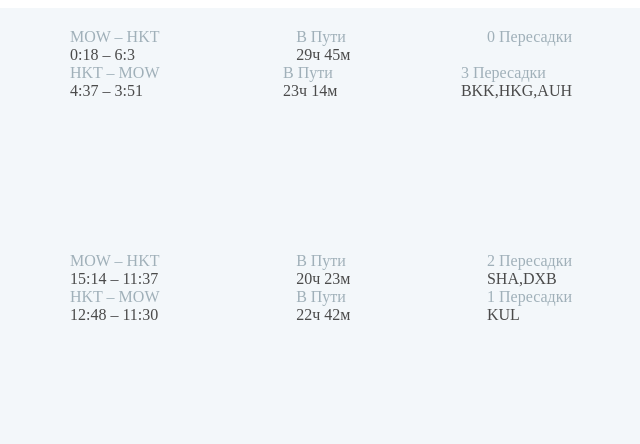
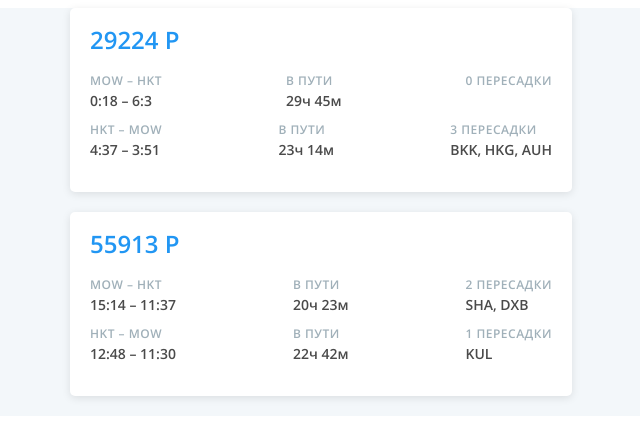
Before and after one commit to fatawesome/salo-test, a React app: page / in a window 1280 px wide. Shown: the top 444 px of the page, without its empty margins (319-959 px from the left). Built offline with nearby package versions, Linux system fonts and the light colour scheme.

Commit message:
add Open Sans font & fix obvious styling stuff

```diff
--- a/src/app/App.tsx
+++ b/src/app/App.tsx
@@ -1,14 +1,52 @@
 import React from 'react';
-import { ThemeProvider } from 'styled-components';
+import { createGlobalStyle, ThemeProvider } from 'styled-components';
 
 import { aviasalesTheme } from '../theme/theme';
 import SearchPage from './SearchPage';
 
+import openSansRegularWoff2 from '../assets/fonts/open-sans-v23-latin_cyrillic-regular.woff2';
+import openSans600Woff2 from '../assets/fonts/open-sans-v23-latin_cyrillic-600.woff2';
+
+const GlobalStyle = createGlobalStyle`
+  /* open-sans-regular - latin_cyrillic */
+  @font-face {
+    font-family: 'Open Sans';
+    font-style: normal;
+    font-weight: 400;
+    src: local(''),
+    url('${openSansRegularWoff2}') format('woff2');
+  }
+
+  /* open-sans-600 - latin_cyrillic */
+  @font-face {
+    font-family: 'Open Sans';
+    font-style: normal;
+    font-weight: 600;
+    src: local(''),
+    url('${openSans600Woff2}') format('woff2');
+  }
+
+  body {
+    font-family: 'Open Sans', sans-serif;
+    font-style: normal;
+    font-weight: 600;
+    font-size: 12px;
+    line-height: 20px;
+  }
+
+  * {
+    box-sizing: border-box;
+  }
+`
+
 const App: React.FC = () => {
   return (
-    <ThemeProvider theme={aviasalesTheme}>
-      <SearchPage />
-    </ThemeProvider>
+    <>
+      <GlobalStyle />
+      <ThemeProvider theme={aviasalesTheme}>
+        <SearchPage />
+      </ThemeProvider>
+    </>
   )
 }
 
--- a/src/app/SearchPage.tsx
+++ b/src/app/SearchPage.tsx
@@ -8,22 +8,32 @@ interface SearchPageProps {
   className?: string
 }
 
-const SearchPage: React.FC<SearchPageProps> = ({ className }) => {
-  return (
-    <main className={className}>
-      {tickets.map(ticket => {
-        return <Ticket ticket={ticket} key={ticket.carrier} /> // TODO: lol that's a bad key.
-      })}
-    </main>
-  )
-}
-
-const StyledSearchPage = styled(SearchPage)`
-  background-color: #F3F7FA;
+const TicketsWrapper = styled.div`
+  width: 100%;
   display: flex;
   flex-direction: column;
   justify-content: center;
   align-items: center;
 `
 
+const StyledTicket = styled(Ticket)`
+  margin-bottom: 20px;
+`
+
+const SearchPage: React.FC<SearchPageProps> = ({ className }) => {
+  return (
+    <div className={className}>
+      <TicketsWrapper>
+        {tickets.map(ticket => {
+          return <StyledTicket ticket={ticket} key={ticket.carrier} />; // TODO: lol that's a bad key.
+        })}
+      </TicketsWrapper>
+    </div>
+  )
+}
+
+const StyledSearchPage = styled(SearchPage)`
+  background-color: #F3F7FA;
+`
+
 export default StyledSearchPage;
--- a/src/components/Ticket/LabeledInfo/LabeledInfo.tsx
+++ b/src/components/Ticket/LabeledInfo/LabeledInfo.tsx
@@ -6,9 +6,17 @@ type LabeledInfoProps = LabeledInformation & { className?: string };
 
 const Label = styled.span`
   color: ${props => props.theme.colors.textSecondary};
+  font-size: 12px;
+  line-height: 18px;
+  text-transform: uppercase;
+  letter-spacing: 0.5px;
+  font-style: normal;
 `;
+
 const Information = styled.span`
   color: ${props => props.theme.colors.textPrimary};
+  font-size: 14px;
+  line-height: 21px;
 `;
 
 const LabeledInfo: React.FC<LabeledInfoProps> = (props) => {
@@ -22,7 +30,6 @@ const LabeledInfo: React.FC<LabeledInfoProps> = (props) => {
 
 // TODO: font and stuff;
 const StyledLabelInfo = styled(LabeledInfo)`
-  text-transform: capitalize;
   display: flex;
   flex-direction: column;
 `
--- a/src/components/Ticket/Segment/Segment.tsx
+++ b/src/components/Ticket/Segment/Segment.tsx
@@ -22,7 +22,7 @@ const Segment: React.FC<SegmentProps> = ({ segment, className }) => {
       />
       <LabeledInfo
         label={`${segment.stops.length} пересадки`} // TODO: pluralization.
-        information={segment.stops.join(',')}
+        information={segment.stops.join(', ')}
       />
     </div>
   )
--- a/src/components/Ticket/Ticket.tsx
+++ b/src/components/Ticket/Ticket.tsx
@@ -9,19 +9,47 @@ interface TicketCardProps {
   className?: string;
 }
 
+const Header = styled.div`
+  width: 100%;
+  display: flex;
+  justify-content: space-between;
+  margin-bottom: 20px;
+`;
+
+const Price = styled.h4`
+  color: ${props => props.theme.colors.cta};
+  font-size: 24px;
+  line-height: 24px;
+  margin: 0;
+`;
+
+const StyledSegment = styled(Segment)`
+  &:not(:last-of-type) {
+    margin-bottom: 10px;
+  }
+`;
+
 const Ticket: React.FC<TicketCardProps> = ({ ticket, className }) => {
   return (
     <div className={className}>
-      {ticket.segments.map(segment => <Segment segment={segment} key={segment.date} />)}
+      <Header>
+        <Price>{ticket.price} Р</Price>
+      </Header>
+      {ticket.segments.map(segment => <StyledSegment segment={segment} key={segment.date} />)}
     </div>
   )
 }
 
 const StyledTicketCard = styled(Ticket)`
+  display: flex;
+  flex-direction: column;
   width: 100%;
   max-width: 502px;
   min-height: 184px;
   padding: 20px;
+  background-color: ${props => props.theme.colors.background};
+  box-shadow: ${props => props.theme.boxShadow};
+  border-radius: 5px;
 `
 
 export default StyledTicketCard;
--- /dev/null
+++ b/src/fonts.d.ts
@@ -0,0 +1,2 @@
+declare module '*.woff';
+declare module '*.woff2';
--- a/webpack.config.ts
+++ b/webpack.config.ts
@@ -42,6 +42,10 @@ const config: Configuration = {
           },
         },
       },
+      {
+        test: /\.(woff|woff2)$/,
+        type: 'asset/inline'
+      }
     ],
   },
   output: {
```
Also changed, not shown: .babelrc, src/assets/fonts/open-sans-v23-latin_cyrillic-600.woff2 (added), src/assets/fonts/open-sans-v23-latin_cyrillic-regular.woff2 (added).
